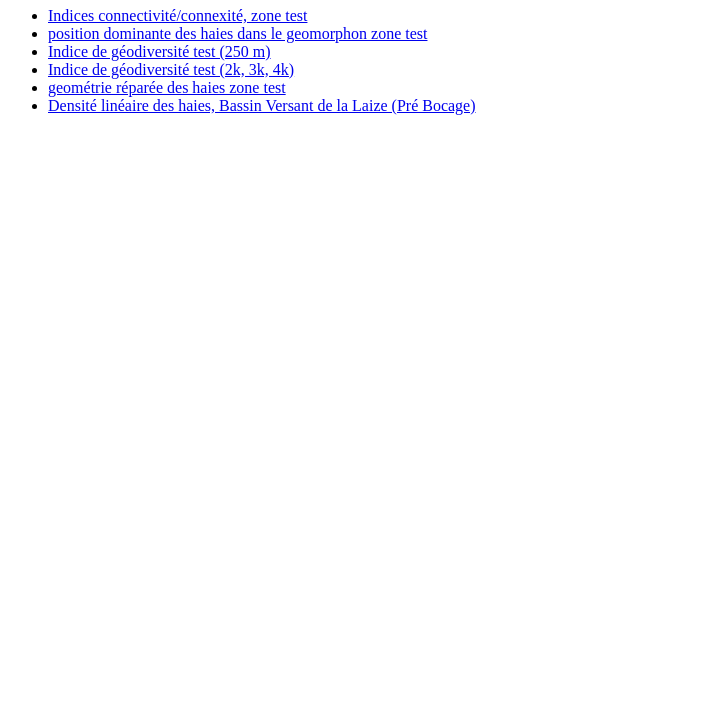
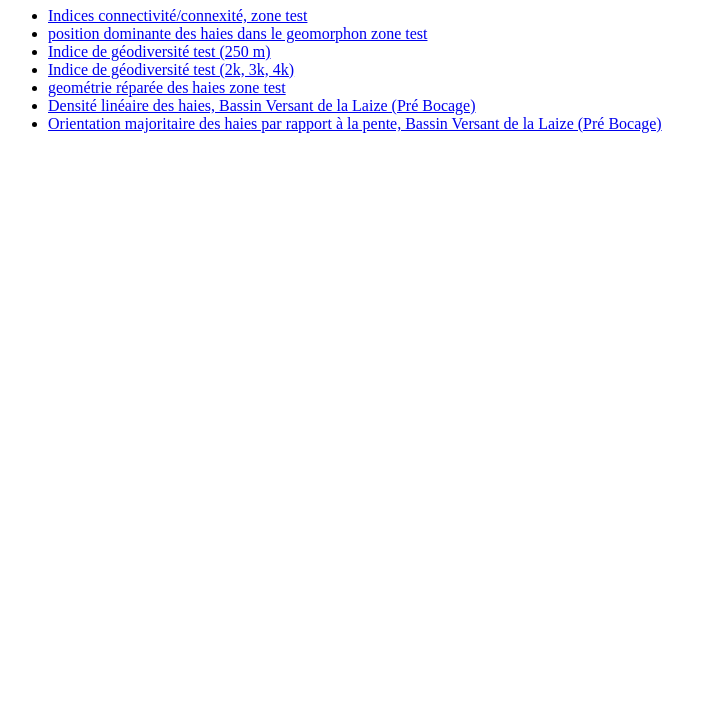
Before and after one commit to RomanLagalis/Restor-haies, a plain HTML site: page cartes/index.html in a window 1280 px wide. Shown: the part 73-800 px from the top of the page, without its empty margins (0-715 px from the left). Drawn offline with Linux system fonts and the light colour scheme.

Commit message:
Update index.html

```diff
--- a/cartes/index.html
+++ b/cartes/index.html
@@ -13,6 +13,7 @@
     <li><a href="geodivNormandie_1305_V2.html" target="_blank">Indice de géodiversité test (2k, 3k, 4k)</a></li>
     <li><a href="noeuds_haies.html" target="_blank">geométrie réparée des haies zone test</a></li>
     <li><a href="DensLin_test_250.html" target="_blank">Densité linéaire des haies, Bassin Versant de la Laize (Pré Bocage)</a></li>
+    <li><a href="orientation_haies_test_250.html" target="_blank">Orientation majoritaire des haies par rapport à la pente, Bassin Versant de la Laize (Pré Bocage)</a></li>
     <!-- Ajoute ici d'autres cartes -->
   </ul>
 </body>
```
